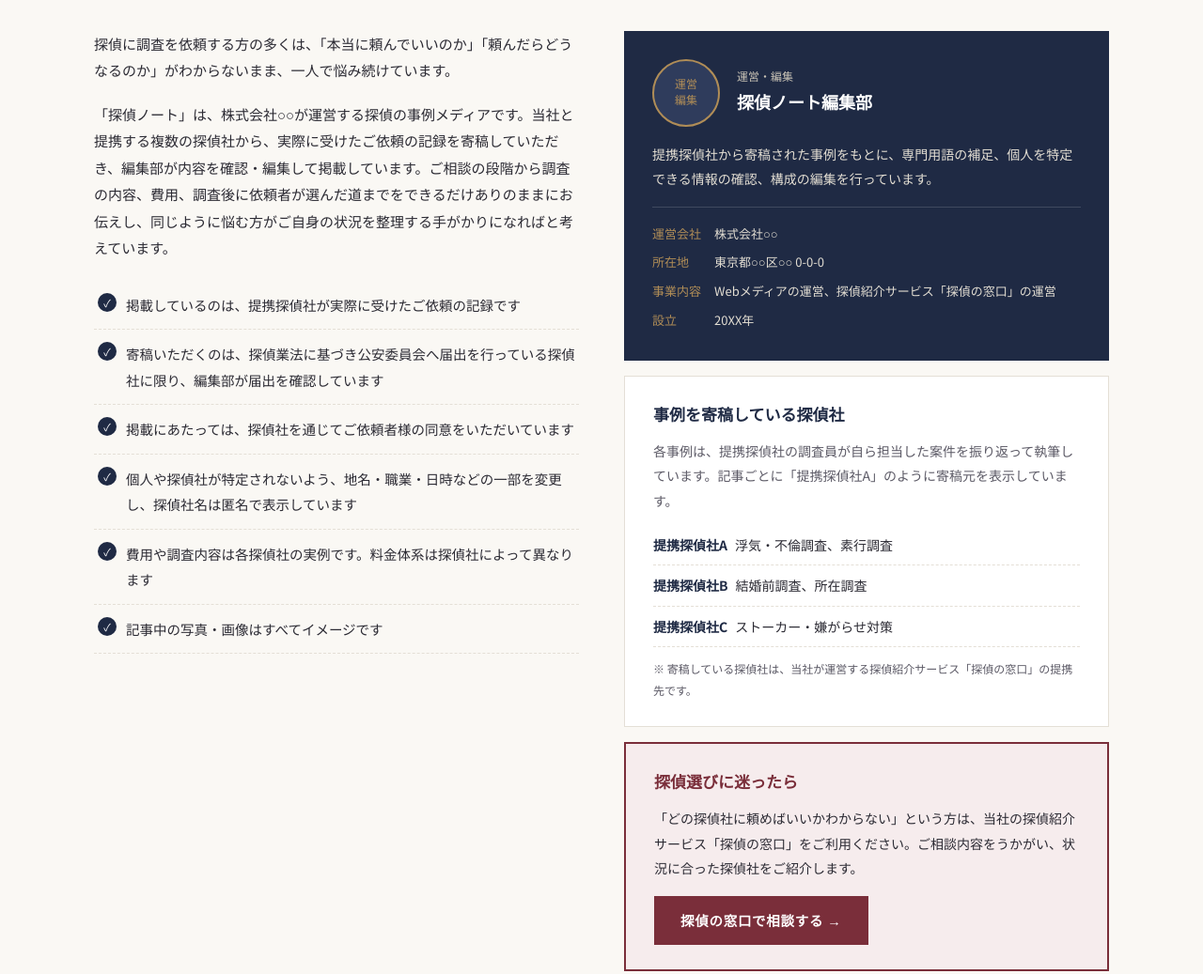
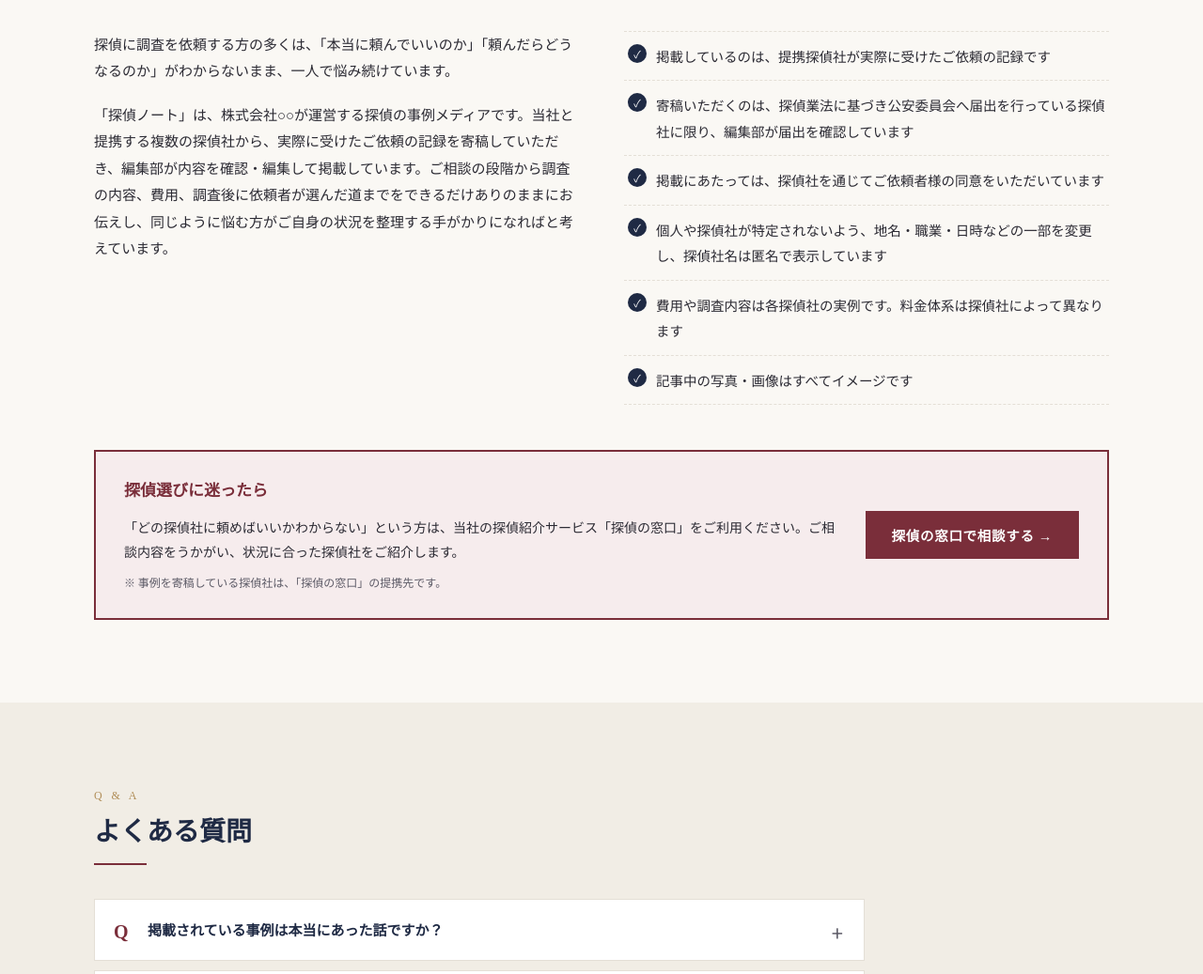
Before and after one commit to arakaki-11/tantei-note, a plain HTML site: page index.html in a window 1280 px wide. Shown: the part 4974-6011 px from the top of the page at 94% size. Drawn offline with Linux system fonts and the light colour scheme.

Commit message:
トップページの「このサイトについて」を簡素化し、探偵社目線のFAQを削除
- 「運営・編集」「事例を寄稿している探偵社」のブロックを削除
- 本文と掲載方針の箇条書きを横並びにし、探偵の窓口への導線をその下に配置
- 寄稿元が探偵の窓口の提携先である旨の開示は、導線ブロック内に移動
- よくある質問から、探偵社が回答すべき4項目を削除
- フッターの「運営会社」リンクを「運営者情報」に変更

Co-Authored-By: Claude Opus 5.5 <noreply@anthropic.com>
Claude-Session: https://claude.ai/code/session_0128fgBUosAEt38GAdBjzmPD

```diff
--- a/index.html
+++ b/index.html
@@ -196,30 +196,16 @@
   .about { display: grid; grid-template-columns: 1fr 1fr; gap: 48px; align-items: start; }
   @media (max-width: 860px) { .about { grid-template-columns: 1fr; gap: 32px; } }
   .about-text p { font-size: 15px; margin: 0 0 1.2em; }
-  .policy { list-style: none; padding: 0; margin: 20px 0 0; }
+  .about-text p:last-child { margin-bottom: 0; }
+  .policy { list-style: none; padding: 0; margin: 0; border-top: 1px dashed var(--line); }
   .policy li { position: relative; padding: 12px 0 12px 34px; border-bottom: 1px dashed var(--line); font-size: 14.5px; }
   .policy li::before { content: "✓"; position: absolute; left: 4px; top: 13px; width: 20px; height: 20px; border-radius: 50%; background: var(--navy); color: #fff; font-size: 11px; line-height: 20px; text-align: center; }
-  .writer { background: var(--navy); color: #fff; padding: 30px; }
-  .writer .head { display: flex; gap: 18px; align-items: center; margin-bottom: 16px; }
-  .writer .avatar { width: 72px; height: 72px; flex-shrink: 0; border-radius: 50%; background: #2f3c5c; border: 2px solid var(--gold); display: flex; align-items: center; justify-content: center; font-family: var(--serif); color: var(--gold); font-size: 12px; text-align: center; line-height: 1.4; }
-  .writer .role { font-size: 12px; color: #c9c3b6; }
-  .writer .name { font-family: var(--serif); font-size: 18px; font-weight: 700; }
-  .writer p { font-size: 14px; color: #e3ded3; margin: 0 0 16px; }
-  .writer dl { display: grid; grid-template-columns: auto 1fr; gap: 6px 14px; font-size: 13px; margin: 0; padding-top: 16px; border-top: 1px solid rgba(255,255,255,.15); }
-  .writer dt { color: var(--gold); }
-  .writer dd { margin: 0; color: #e3ded3; }
-  .about-side { display: grid; gap: 16px; }
-  .partners { background: var(--card); border: 1px solid var(--line); padding: 26px 30px; }
-  .partners h3 { margin: 0 0 8px; font-family: var(--serif); color: var(--navy); font-size: 17px; }
-  .partners p { font-size: 14px; color: var(--ink-soft); margin: 0 0 12px; }
-  .partners ul { list-style: none; padding: 0; margin: 0 0 12px; font-size: 14px; }
-  .partners li { padding: 8px 0; border-bottom: 1px dashed var(--line); }
-  .partners li strong { color: var(--navy); margin-right: 8px; }
-  .partners .disclose { font-size: 12px; color: var(--ink-soft); margin: 0; }
-  .svc-cta { background: var(--wine-soft); border: 2px solid var(--wine); padding: 26px 30px; }
+  .svc-cta { background: var(--wine-soft); border: 2px solid var(--wine); padding: 26px 30px; margin-top: 48px; display: flex; align-items: center; justify-content: space-between; gap: 32px; }
+  @media (max-width: 860px) { .svc-cta { flex-direction: column; align-items: flex-start; gap: 18px; margin-top: 32px; } }
   .svc-cta h3 { margin: 0 0 8px; font-family: var(--serif); color: var(--wine); font-size: 17px; }
-  .svc-cta p { font-size: 14px; margin: 0 0 16px; }
-  .btn-svc { display: inline-block; background: var(--wine); color: #fff; text-decoration: none; padding: 12px 28px; font-weight: 700; font-size: 14.5px; letter-spacing: .05em; }
+  .svc-cta p { font-size: 14px; margin: 0; }
+  .svc-cta .disclose { font-size: 12px; color: var(--ink-soft); margin-top: 8px; }
+  .btn-svc { display: inline-block; flex-shrink: 0; background: var(--wine); color: #fff; text-decoration: none; padding: 12px 28px; font-weight: 700; font-size: 14.5px; letter-spacing: .05em; }
   .btn-svc:hover { opacity: .9; }
 
   /* ---------- FAQ ---------- */
@@ -573,6 +559,7 @@
       <div class="about-text">
         <p>探偵に調査を依頼する方の多くは、「本当に頼んでいいのか」「頼んだらどうなるのか」がわからないまま、一人で悩み続けています。</p>
         <p>「探偵ノート」は、株式会社○○が運営する探偵の事例メディアです。当社と提携する複数の探偵社から、実際に受けたご依頼の記録を寄稿していただき、編集部が内容を確認・編集して掲載しています。ご相談の段階から調査の内容、費用、調査後に依頼者が選んだ道までをできるだけありのままにお伝えし、同じように悩む方がご自身の状況を整理する手がかりになればと考えています。</p>
+      </div>
       <ul class="policy">
         <li>掲載しているのは、提携探偵社が実際に受けたご依頼の記録です</li>
         <li>寄稿いただくのは、探偵業法に基づき公安委員会へ届出を行っている探偵社に限り、編集部が届出を確認しています</li>
@@ -583,41 +570,13 @@
       </ul>
     </div>
 
-      <div class="about-side">
-        <div class="writer">
-          <div class="head">
-            <div class="avatar">運営<br>編集</div>
+    <div class="svc-cta">
       <div>
-              <div class="role">運営・編集</div>
-              <div class="name">探偵ノート編集部</div>
-            </div>
-          </div>
-          <p>提携探偵社から寄稿された事例をもとに、専門用語の補足、個人を特定できる情報の確認、構成の編集を行っています。</p>
-          <dl>
-            <dt>運営会社</dt><dd>株式会社○○</dd>
-            <dt>所在地</dt><dd>東京都○○区○○ 0-0-0</dd>
-            <dt>事業内容</dt><dd>Webメディアの運営、探偵紹介サービス「探偵の窓口」の運営</dd>
-            <dt>設立</dt><dd>20XX年</dd>
-          </dl>
-        </div>
-
-        <div class="partners">
-          <h3>事例を寄稿している探偵社</h3>
-          <p>各事例は、提携探偵社の調査員が自ら担当した案件を振り返って執筆しています。記事ごとに「提携探偵社A」のように寄稿元を表示しています。</p>
-          <ul>
-            <li><strong>提携探偵社A</strong>浮気・不倫調査、素行調査</li>
-            <li><strong>提携探偵社B</strong>結婚前調査、所在調査</li>
-            <li><strong>提携探偵社C</strong>ストーカー・嫌がらせ対策</li>
-          </ul>
-          <p class="disclose">※ 寄稿している探偵社は、当社が運営する探偵紹介サービス「探偵の窓口」の提携先です。</p>
-        </div>
-
-        <div class="svc-cta">
         <h3>探偵選びに迷ったら</h3>
         <p>「どの探偵社に頼めばいいかわからない」という方は、当社の探偵紹介サービス「探偵の窓口」をご利用ください。ご相談内容をうかがい、状況に合った探偵社をご紹介します。</p>
+        <p class="disclose">※ 事例を寄稿している探偵社は、「探偵の窓口」の提携先です。</p>
+      </div>
       <a href="https://tantei-mado.jp/" class="btn-svc">探偵の窓口で相談する →</a>
-        </div>
-      </div>
     </div>
   </div>
 </section>
@@ -636,22 +595,6 @@
       <details>
         <summary>掲載されている事例は本当にあった話ですか？</summary>
         <div class="ans"><p>はい。すべて提携探偵社が実際に受けたご依頼をもとにしています。ただし、ご依頼者様や関係者、探偵社が特定されないよう、地名・職業・年齢・日時などの一部を変更しています。</p></div>
-      </details>
-      <details>
-        <summary>調査中に相手に気づかれることはありませんか？</summary>
-        <div class="ans"><p>提携探偵社では、調査員が複数名で交代しながら尾行・張り込みを行い、気づかれるリスクを最小限に抑えています。ただし、調査期間中にご依頼者様が問い詰めるなど「疑っているそぶり」を見せると、相手が警戒して調査が難しくなることがあります。</p></div>
-      </details>
-      <details>
-        <summary>調査の結果、浮気がなかった場合も費用はかかりますか？</summary>
-        <div class="ans"><p>はい。一般的に、調査は結果にかかわらず、実際に行った時間に対して費用が発生します。掲載している事例でも、浮気がなかった場合はその日の行動を記録した調査報告書が渡されています。料金体系は探偵社によって異なるため、依頼前に確認しておきましょう。実例は「浮気はなかった」の事例をご覧ください。</p></div>
-      </details>
-      <details>
-        <summary>集めた証拠は、離婚や慰謝料請求に使えますか？</summary>
-        <div class="ans"><p>ラブホテルや相手の自宅への出入りを、日時がわかる形で複数回記録したものは、不貞行為の証拠として認められやすくなります。具体的な法的手続きについては、弁護士にご相談ください。</p></div>
-      </details>
-      <details>
-        <summary>自分の事例を掲載されることはありますか？</summary>
-        <div class="ans"><p>ご依頼者様の同意なく掲載することはありません。掲載にあたっては、提携探偵社からご依頼者様にご説明し、内容を事前にご確認いただいたうえで、ご了承いただいた範囲でのみ掲載しています。</p></div>
       </details>
       <details>
         <summary>探偵ノートに調査を依頼できますか？</summary>
@@ -695,7 +638,7 @@
         <h4>サイト情報</h4>
         <ul>
           <li><a href="#about">このサイトについて</a></li>
-          <li><a href="#">運営会社</a></li>
+          <li><a href="#">運営者情報</a></li>
           <li><a href="https://tantei-mado.jp/">探偵の窓口（探偵社の紹介）</a></li>
           <li><a href="#">お問い合わせ</a></li>
           <li><a href="#">プライバシーポリシー</a></li>
```
Lines whose indentation alone changed are shown as unchanged.
